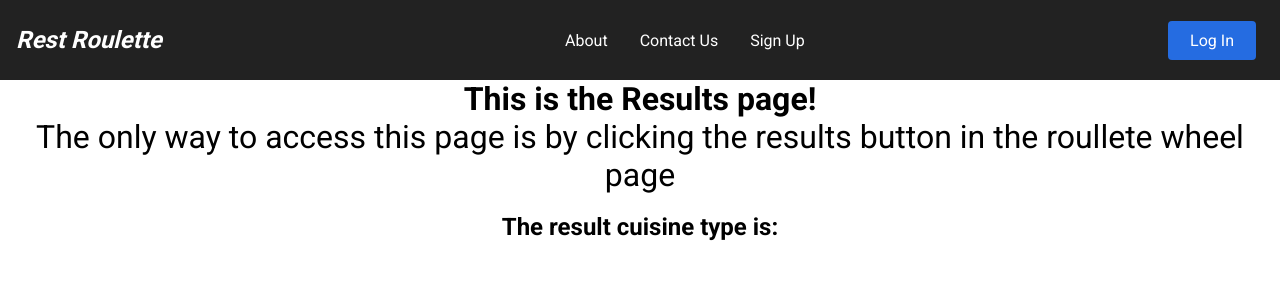
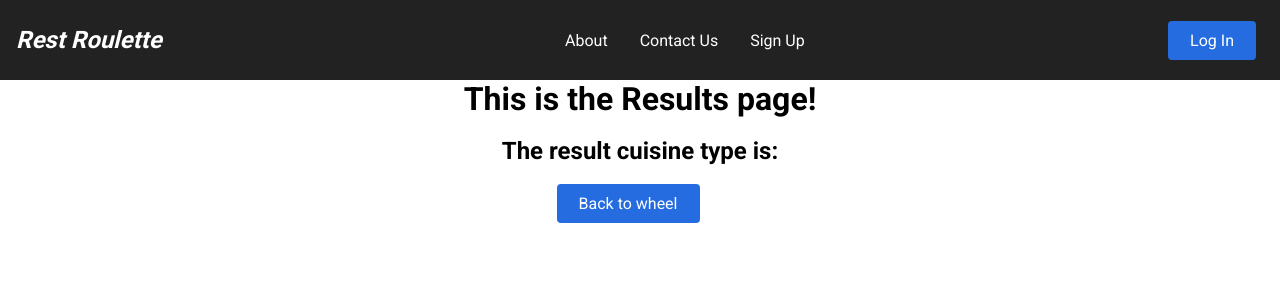
Before and after one commit to BryanBH/Rest_Roulette, a React (Create React App) app in the folder rest-roulette/: page /results in a window 1280 px wide. Shown: the top 300 px of the page. Built offline with nearby package versions, Linux system fonts and the light colour scheme.

Commit message:
Added back button in results page, commented out various text lines to make pages look cleaner, still in code for reference.

```diff
--- a/rest-roulette/src/pages/Results.js
+++ b/rest-roulette/src/pages/Results.js
@@ -1,5 +1,5 @@
 import React from "react";
-// import { NavBtn, NavBtnLink } from "../components/Navbar/NavbarElement";
+import { NavBtn, NavBtnLink } from "../components/Navbar/NavbarElement";
 import { finalCusine } from "./Roulette";
 
 const Results = () => {
@@ -7,12 +7,23 @@ const Results = () => {
 		<>
 			<div style={{ textAlign: "center" }}>
 				<h1>This is the Results page!</h1>
-				<p style={{ fontSize: "2rem" }}>
+				{/* <p style={{ fontSize: "2rem" }}>
 					The only way to access this page is by clicking the results
 					button in the roullete wheel page
-				</p>
+				</p> */}
 				<br></br>
 				<h2> The result cuisine type is: {finalCusine}</h2>
+				<br></br>
+				<div
+					style={{
+						display: "flex",
+						justifyContent: "center",
+						alignItems: "center",
+					}}>
+					<NavBtn>
+						<NavBtnLink to="/roulette">Back to wheel</NavBtnLink>
+					</NavBtn>
+				</div>
 			</div>
 		</>
 	);
--- a/rest-roulette/src/pages/Roulette.js
+++ b/rest-roulette/src/pages/Roulette.js
@@ -44,22 +44,17 @@ const Roulette = () => {
 					mustStartSpinning={mustSpin}
 					prizeNumber={prizeNumber}
 					data={data}
-					outerBorderColor={["#f2f2f2"]}
+					outerBorderColor={["#221f1f"]}
 					outerBorderWidth={[10]}
-					innerBorderColor={["#f2f2f2"]}
-					radiusLineColor={["#dedede"]}
+					// innerRadius={[]}
+					innerBorderColor={["#221f1f"]}
+					radiusLineColor={["#221f1f"]}
 					radiusLineWidth={[5]}
-					textColors={["#ffffff"]}
+					textColors={["#221f1f"]}
 					fontSize={[20]}
+					textDistance={[80]}
 					perpendicularText={[true]}
-					backgroundColors={[
-						"#F22B35",
-						"#F99533",
-						"#24CA69",
-						"#514E50",
-						"#46AEFF",
-						"#9145B7",
-					]}
+					backgroundColors={["#dc2f02", "#f5f3f4"]}
 					onStopSpinning={() => {
 						setMustSpin(false);
 						setShowResults(true);
@@ -75,9 +70,9 @@ const Roulette = () => {
 						? data[prizeNumber].option
 						: "Spinnng the Wheel..."}
 				</h2>
-				<h2>Below is the variable you can use to pass to api call</h2>
+				{/* <h2>Below is the variable you can use to pass to api call</h2>
 				<br></br>
-				<h3>{finalCusine}</h3>
+				<h3>{finalCusine}</h3> */}
 				<br></br>
 				<br></br>
 				<div
@@ -85,10 +80,10 @@ const Roulette = () => {
 						display: "flex",
 						justifyContent: "center",
 						alignItems: "center",
+						marginBottom: "50px",
 					}}>
 					{showResults ? <ResultsBtn /> : null}
 				</div>
-				<hr />
 			</div>
 		</>
 	);
```
